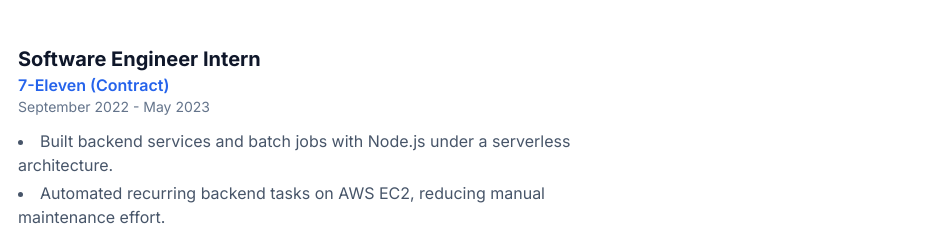
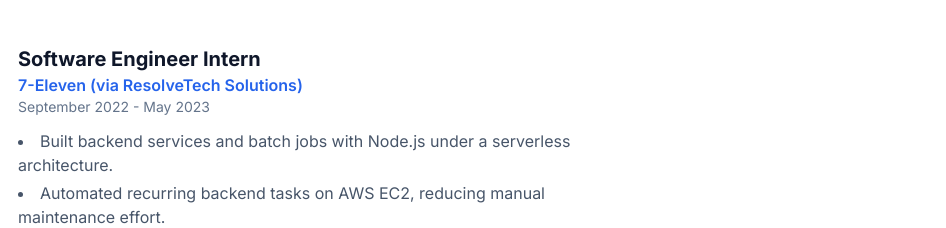
Before and after one commit to sandhyaganesh20-json/sandhya-ganesh-portfolio, a plain HTML site: page index.html in a window 1280 px wide. Shown: the part 2012-2240 px from the top of the page, 334-1280 px from the left. Drawn offline with nearby package versions, Linux system fonts and the light colour scheme.

Commit message:
replacing contract with resolvetech solutions

```diff
--- a/index.html
+++ b/index.html
@@ -191,7 +191,7 @@
                             </div>
                         </div>
                         <h3 class="font-bold text-xl text-slate-900">Software Engineer Intern</h3>
-                        <p class="font-semibold text-blue-600">7-Eleven (Contract)</p>
+                        <p class="font-semibold text-blue-600">7-Eleven (via ResolveTech Solutions)</p>
                         <p class="text-sm text-slate-500 mb-3">September 2022 - May 2023</p>
                         <ul class="list-disc list-inside text-slate-600 space-y-1">
                             <li>Built backend services and batch jobs with Node.js under a serverless architecture.</li>
```
